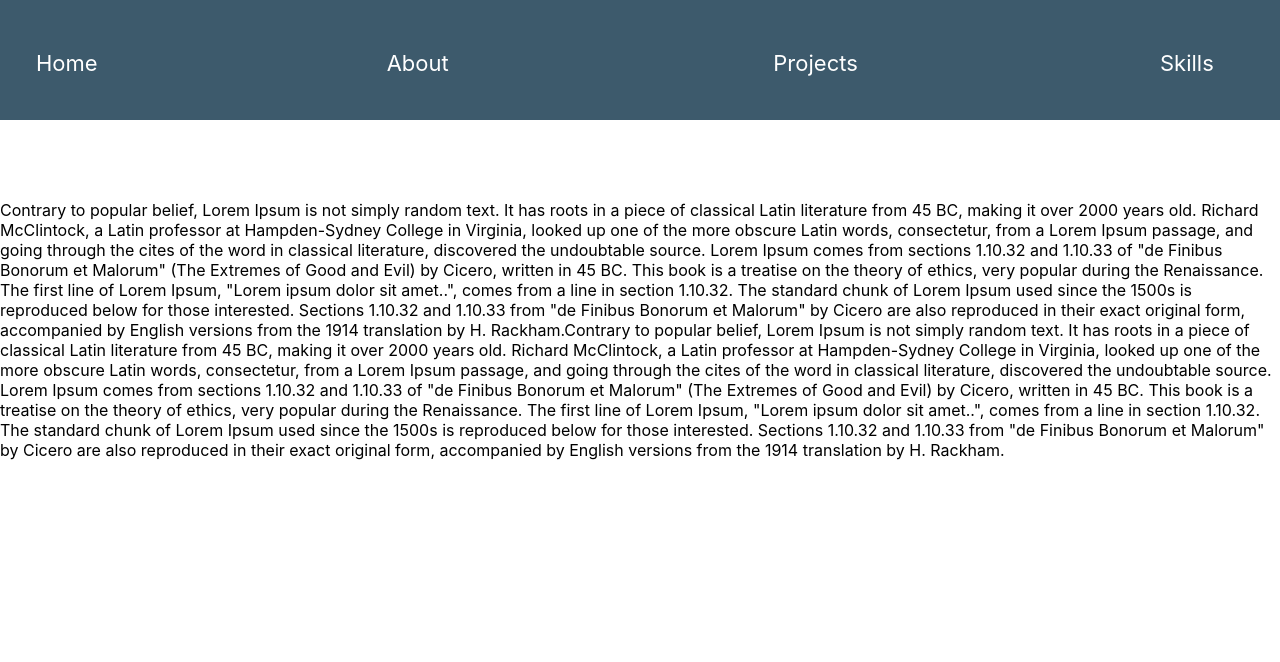
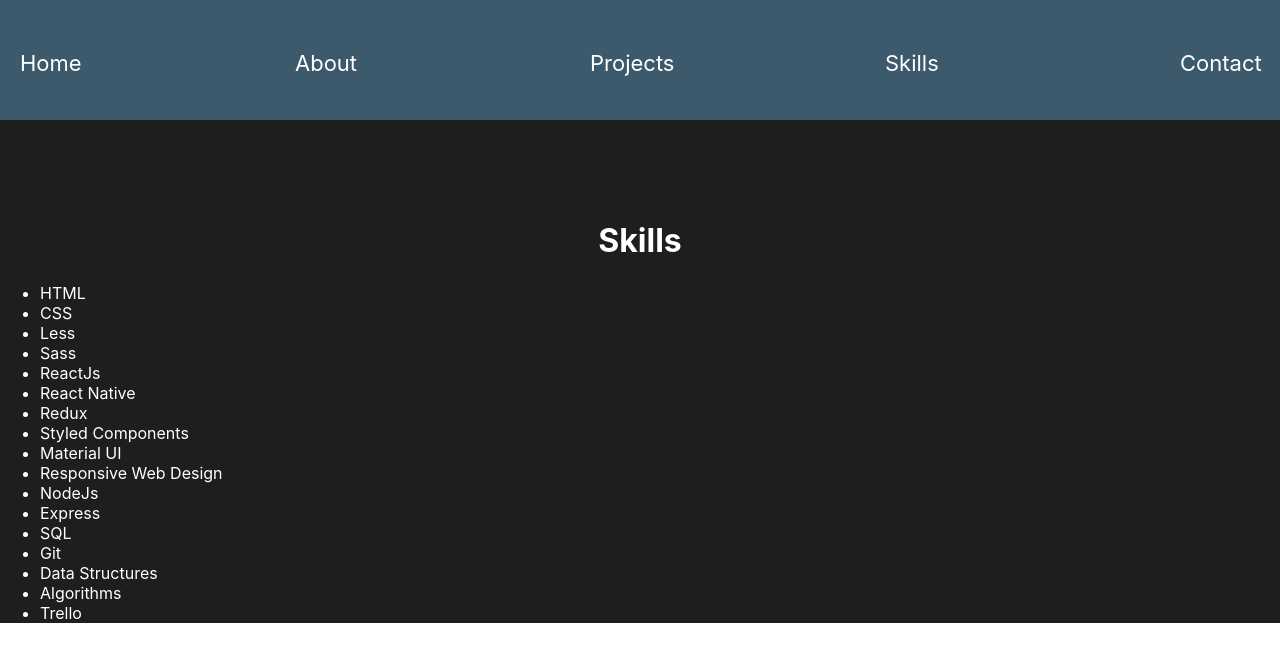
Before and after one commit to toddmckenzie/Portfolio, a React (Create React App) app in the folder port/: page /skills in a window 1280 px wide. Shown: the top 662 px of the page. Built offline with nearby package versions, Linux system fonts and the light colour scheme.

Commit message:
fixed header, changed colors on hover, working on skills page

```diff
--- a/port/src/components/header.css
+++ b/port/src/components/header.css
@@ -10,19 +10,23 @@
   }
 
   .first {
-    margin-left: 30%;
+    margin-left: 20px;
   }
-  .last {
-    margin-right: 10%;
-  }
+
   a {
     margin-top: 70px;
+    margin-bottom: 40px;
     /* color: #433A3f; */
     color: white;
     font-size: 22px;
-    width: 120px;
+    width: 80px;
     text-decoration: none;
+    padding-bottom: 0;
+    margin-right: 20px;
   }
+
+
   a:hover {
-    font-size: 26px;
+    transform: scale(1.1);
+    color: #72A90F;
   }
--- a/port/src/components/header.js
+++ b/port/src/components/header.js
@@ -18,9 +18,9 @@
             <Link to="/skills">
                 <a>Skills</a>
             </Link>
-            {/* <Link to="/contact">
-                <a className="/last">Contact</a>
-            </Link> */}
+            <Link to="/contact">
+                <a className="last">Contact</a>
+            </Link>
         </header>
     )
 
--- a/port/src/components/projects.js
+++ b/port/src/components/projects.js
@@ -26,7 +26,7 @@
             <div className="dorothy">
                 <img src={db} className="db-img"/>
                 <div className="words bunker-words">
-                    <p>Dorothy's Bunker was a side project that I built by myself using react native on the front end and node.js with express framework on the backend.  I gathered storm locations in a spreadsheet and then used python to fetch the latitude and longitude from the google geocoding api to build my seed data for the backend. </p>
+                    <p>Dorothy's Bunker was a side project that I built by myself using react native and redux on the front end and node.js with express framework on the backend.  I gathered storm locations in a spreadsheet and then used python to fetch the latitude and longitude from the google geocoding api to build my seed data for the backend. </p>
                     <p>
                     The ultimate goal was so users could find a storm shelter near them to go to if severe weather is in the area or approaching.  Users can pull open the shelter they are close to and comment on the status of the shelter.
                     </p>
@@ -59,6 +59,7 @@
                     <div className="words tweet-words">
                         <p>Tweet better was the first react project that I helped build.  It was made during a build week after learning react.  Myself and another developer built the frontend in react and redux and the backend was built by two data scientists.</p>
                         <p>The idea behind tweet better was to evaluate your tweet before you actually post the tweet to twitter.  The backend rates the sentiment of the tweet and its displays the sentimate rating.</p>
+                        <p>The site is located at https://tweetbetterapp.netlify.com/.</p>
                     </div>
                     <img src={tweet} className="tweet-pic" />
                 </div>
--- a/port/src/components/skills.css
+++ b/port/src/components/skills.css
@@ -1,3 +1,8 @@
 .skills {
     padding-top: 200px;
+    background-color: rgb(30,30,30);
 }
+
+li {
+    color: white;
+}
--- a/port/src/components/skills.js
+++ b/port/src/components/skills.js
@@ -1,13 +1,43 @@
-import React from 'react';
+import React, { useState, useEffect } from 'react';
 import './skills.css';
 
 const Skills = () => {
+    const [ title, setTitle ] = useState('')
+    const [ i, setI ] = useState(0);
+
+    useEffect(() => {
+        const skills = ['S', 'k', 'i', 'l', 'l', 's']
+        setTimeout(function() {
+            if (i < skills.length+1){
+                setTitle(skills.slice(0,i).join(''))
+                setI(i + 1);
+            }
+        }, 300)
+    },[title, i])
+
     return (
-        <div className="skills">Contrary to popular belief, Lorem Ipsum is not simply random text. It has roots in a piece of classical Latin literature from 45 BC, making it over 2000 years old. Richard McClintock, a Latin professor at Hampden-Sydney College in Virginia, looked up one of the more obscure Latin words, consectetur, from a Lorem Ipsum passage, and going through the cites of the word in classical literature, discovered the undoubtable source. Lorem Ipsum comes from sections 1.10.32 and 1.10.33 of "de Finibus Bonorum et Malorum" (The Extremes of Good and Evil) by Cicero, written in 45 BC. This book is a treatise on the theory of ethics, very popular during the Renaissance. The first line of Lorem Ipsum, "Lorem ipsum dolor sit amet..", comes from a line in section 1.10.32.
-
-        The standard chunk of Lorem Ipsum used since the 1500s is reproduced below for those interested. Sections 1.10.32 and 1.10.33 from "de Finibus Bonorum et Malorum" by Cicero are also reproduced in their exact original form, accompanied by English versions from the 1914 translation by H. Rackham.Contrary to popular belief, Lorem Ipsum is not simply random text. It has roots in a piece of classical Latin literature from 45 BC, making it over 2000 years old. Richard McClintock, a Latin professor at Hampden-Sydney College in Virginia, looked up one of the more obscure Latin words, consectetur, from a Lorem Ipsum passage, and going through the cites of the word in classical literature, discovered the undoubtable source. Lorem Ipsum comes from sections 1.10.32 and 1.10.33 of "de Finibus Bonorum et Malorum" (The Extremes of Good and Evil) by Cicero, written in 45 BC. This book is a treatise on the theory of ethics, very popular during the Renaissance. The first line of Lorem Ipsum, "Lorem ipsum dolor sit amet..", comes from a line in section 1.10.32.
-
-        The standard chunk of Lorem Ipsum used since the 1500s is reproduced below for those interested. Sections 1.10.32 and 1.10.33 from "de Finibus Bonorum et Malorum" by Cicero are also reproduced in their exact original form, accompanied by English versions from the 1914 translation by H. Rackham.</div>
+        <div className="skills">
+            <h1>{title}</h1>
+            <ul>
+                <li>HTML</li>
+                <li>CSS</li>
+                <li>Less</li>
+                <li>Sass</li>
+                <li>ReactJs</li>
+                <li>React Native</li>
+                <li>Redux</li>
+                <li>Styled Components</li>
+                <li>Material UI</li>
+                <li>Responsive Web Design</li>
+                <li>NodeJs</li>
+                <li>Express</li>
+                <li>SQL</li>
+                <li>Git</li>
+                <li>Data Structures</li>
+                <li>Algorithms</li>
+                <li>Trello</li>
+            </ul>
+        </div>
     )
 }
 
```
